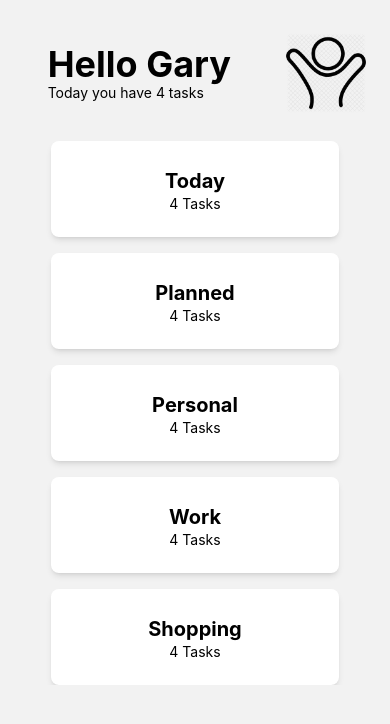
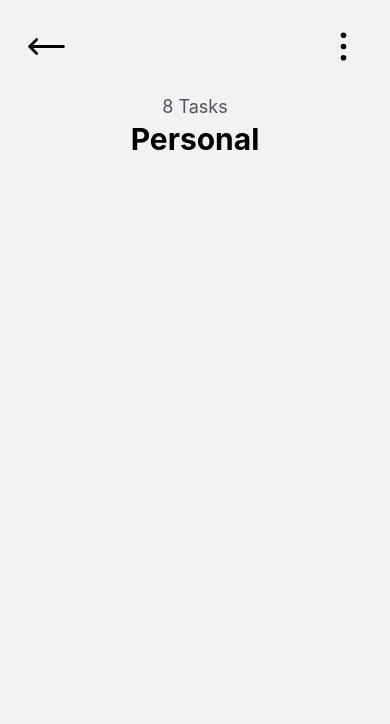
Before and after one commit to glin18/native-task, a React Native app: screen /Task in a window 390 px wide. Shown: the top 724 px of the page. Built offline with nearby package versions, Linux system fonts and the light colour scheme.

Commit message:
Begin task screen

```diff
--- a/App.js
+++ b/App.js
@@ -3,6 +3,7 @@ import { StyleSheet, Text, View } from "react-native";
 import { NavigationContainer } from "@react-navigation/native";
 import { createNativeStackNavigator } from "@react-navigation/native-stack";
 import HomeScreen from "./screens/HomeScreen";
+import TaskScreen from "./screens/TaskScreen";
 
 const Stack = createNativeStackNavigator();
 
@@ -10,12 +11,16 @@ export default function App() {
   return (
     <NavigationContainer>
       <Stack.Navigator>
-        <Stack.Screen
+        {/* <Stack.Screen
           name="Home"
           component={HomeScreen}
           options={{ headerShown: false }}
+        /> */}
+        <Stack.Screen
+          name="Task"
+          component={TaskScreen}
+          options={{ headerShown: false }}
         />
-        {/* <Stack.Screen name="Home" component={HomeScreen} /> */}
       </Stack.Navigator>
       <StatusBar style="auto" />
     </NavigationContainer>
--- a/package.json
+++ b/package.json
@@ -15,6 +15,8 @@
     "nativewind": "^2.0.11",
     "react": "18.2.0",
     "react-native": "0.71.7",
+    "react-native-heroicons": "^3.2.0",
+    "react-native-svg": "^13.9.0",
     "tailwindcss": "^3.3.2"
   },
   "devDependencies": {
--- /dev/null
+++ b/screens/TaskScreen.js
@@ -0,0 +1,24 @@
+import { SafeAreaView, FlatList, View, Text } from "react-native";
+import React from "react";
+import {
+  ArrowLongLeftIcon,
+  EllipsisVerticalIcon,
+} from "react-native-heroicons/outline";
+
+const TaskScreen = () => {
+  return (
+    <SafeAreaView>
+      <View className="flex-row justify-between p-6">
+        <ArrowLongLeftIcon size={45} color="black" />
+        <EllipsisVerticalIcon color="black" size={45} />
+      </View>
+      <View className="items-center">
+        <Text className="text-gray-600 text-lg">8 Tasks</Text>
+        <Text className="font-bold text-3xl">Personal</Text>
+      </View>
+      <FlatList></FlatList>
+    </SafeAreaView>
+  );
+};
+
+export default TaskScreen;
```
Also changed, not shown: 1 other file (tests, documents, lock files or other folders).
